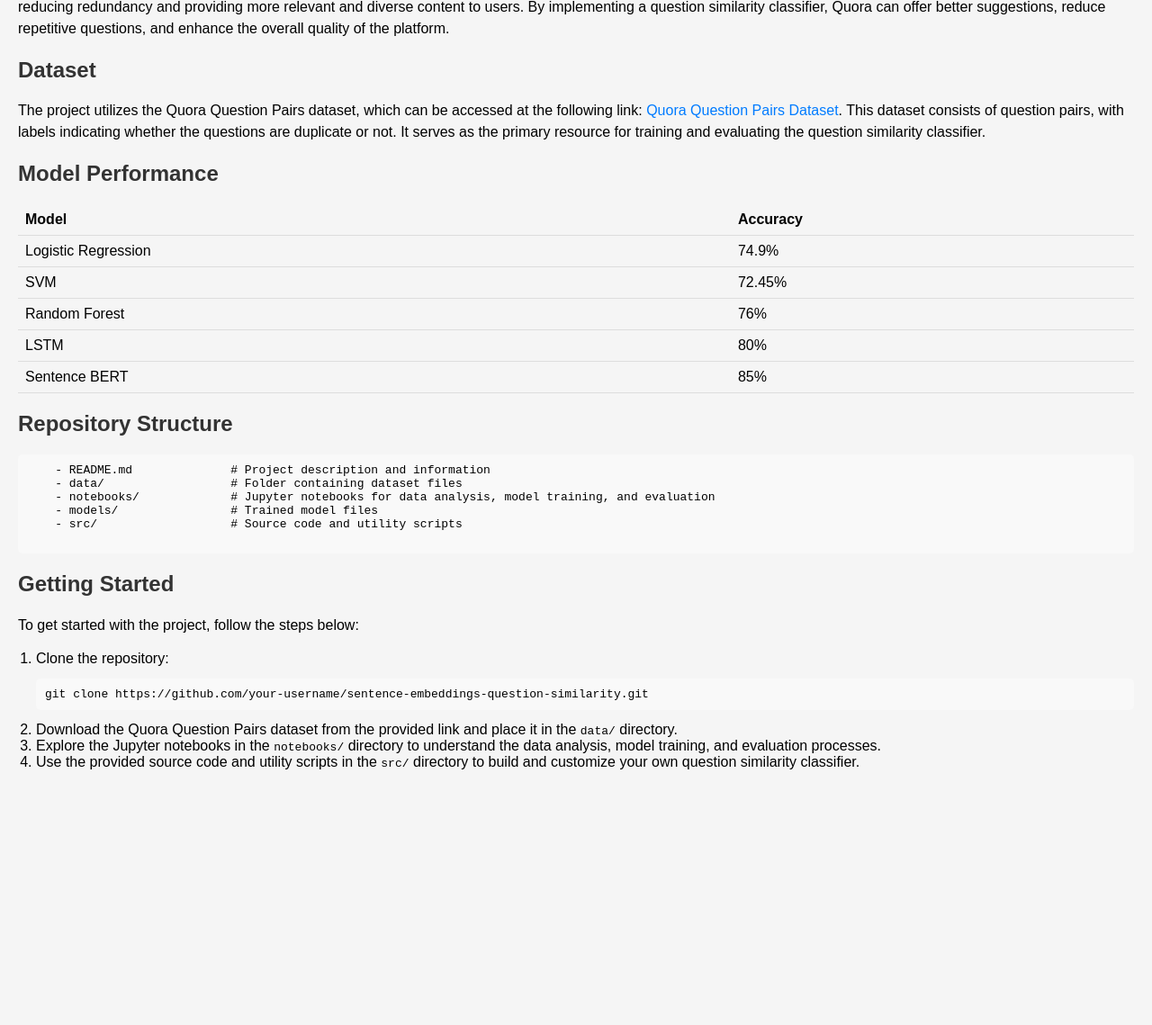
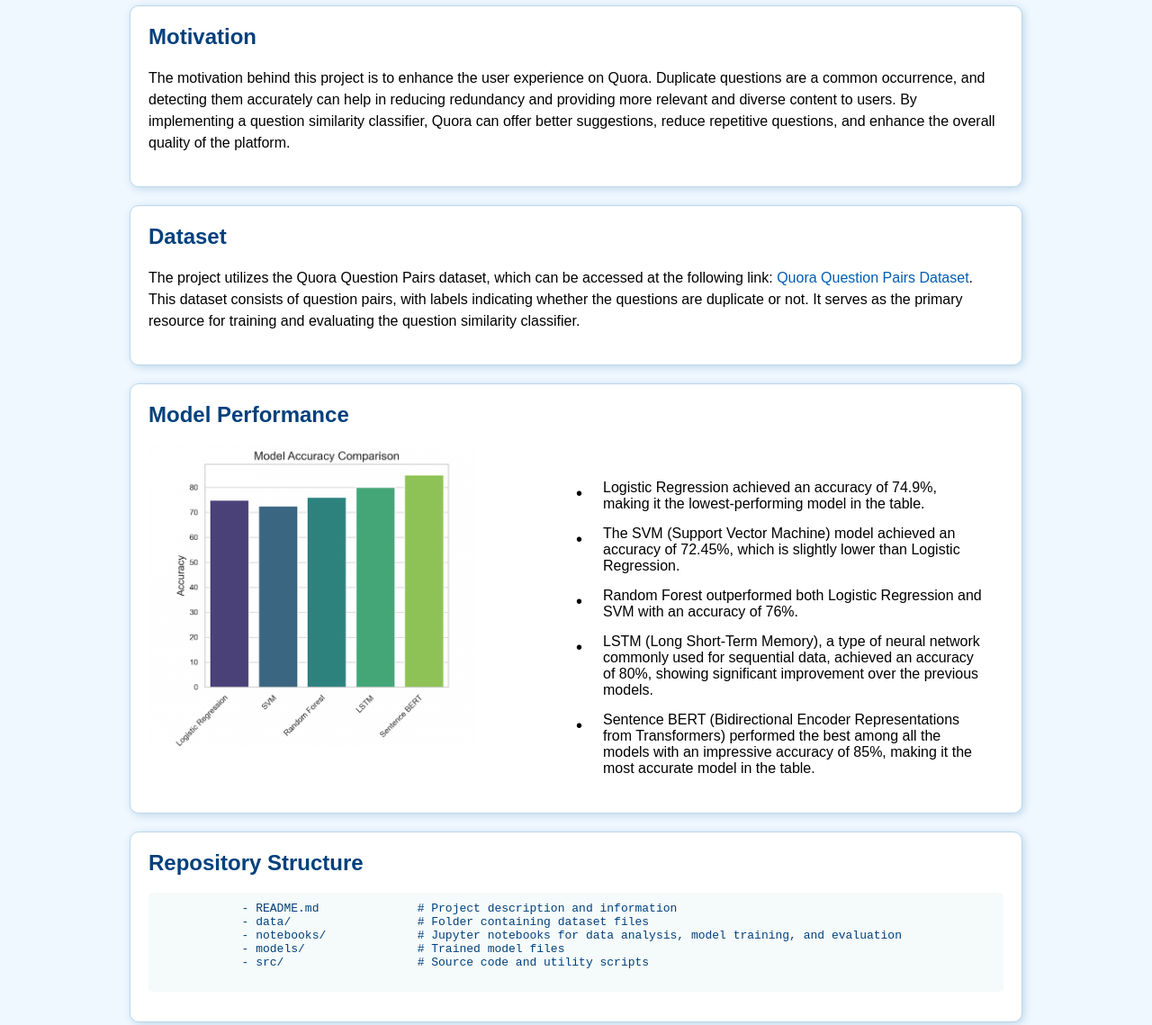
Before and after one commit to lovigoya/Sentence-Embeddings-for-Question-Similarity, a plain HTML site: page index.html in a window 1280 px wide. Shown: the part 272-1411 px from the top of the page at 90% size. Before the commit the page ends 1148 px from the top, so only its background shows below. Drawn offline with Linux system fonts and the light colour scheme.

Commit message:
revise html page

```diff
--- a/index.html
+++ b/index.html
@@ -3,40 +3,92 @@
     <head>
         <meta charset="UTF-8">
         <title>Sentence Embeddings for Question Similarity</title>
-    <style>
-        body {
-            font-family: Arial, sans-serif;
-            background-color: #f5f5f5;
-            margin: 20px;
+        <style> body { font-family: Arial, sans-serif; background-color: #f0f8ff; margin: 20px; }
+            h1, h2 {
+        color: #00407d;
+    }
+    .two-column-container {
+        display: flex;
+        width: 100%;
     }
 
-        h1, h2 {
-            color: #333;
+    .image-column {
+        flex: 1;
+    }
+
+    .styled-list {
+    list-style: none;
+    padding: 0;
+    margin: 0;
+}
+
+    .styled-list li {
+        position: relative;
+        padding-left: 30px;
+        margin-bottom: 15px;
+    }
+
+    .styled-list li:before {
+        content: "\2022";
+        position: absolute;
+        left: 0;
+        top: 4px;
+        font-size: 20px;
+    }
+
+    .styled-list li:last-child {
+        margin-bottom: 0;
+    }
+    .bullet-points-column {
+        flex: 1;
+        padding: 20px;
+    }
+
+    ul {
+        list-style-type: disc;
+        padding-left: 20px;
     }
 
     p {
         line-height: 1.5;
     }
 
+    .card {
+        background-color: #fff;
+        padding: 20px;
+        border: 1px solid #bed7eb;
+        border-radius: 10px;
+        box-shadow: 2px 2px 10px #bed7eb;
+        margin-bottom: 20px;
+    }
+
+    .card h2 {
+        color: #00407d;
+        margin-top: 0;
+    }
+
     table {
+        background-color: #f5fafa;
         border-collapse: collapse;
         width: 100%;
+        margin-bottom: 20px;
     }
 
     th, td {
         padding: 8px;
         text-align: left;
-            border-bottom: 1px solid #ddd;
+        border-bottom: 1px solid #c2d6e9;
     }
 
     tr:hover {
-            background-color: #f5f5f5;
+        background-color: #f0f8ff;
     }
 
     pre {
-            background-color: #f9f9f9;
+        background-color: #f5fafa;
         padding: 10px;
         border-radius: 5px;
+        color: #00407d;
     }
 
     ol {
@@ -44,7 +96,7 @@
     }
 
     a {
-            color: #007bff;
+        color: #005db2;
         text-decoration: none;
     }
 
@@ -52,51 +104,46 @@
         text-decoration: underline;
     }
 </style>
-</head>
-<body>
-    <h1>Sentence Embeddings for Question Similarity</h1>
-
+    </head> <body>
+        <div style="padding-left: 10%; padding-right: 10%; padding-top: 0%; padding-bottom: 5%;">
+        <h1>Sentence Embeddings for Question Similarity [<u><a href="https://github.com/lovigoya/Sentence-Embeddings-for-Question-Similarity" style="font-size: 25px; color: blue;">link</a></u>]</h1>
+        <div class="card">
             <h2>Project Description</h2>
 
             <p>The goal of this project is to build a Quora question similarity classifier that detects duplicate questions. The purpose is to enhance the user experience on Quora by providing better question suggestions, incorporating functionalities such as grammar check and question auto-complete.</p>
+        </div>
 
+        <div class="card">
             <h2>Motivation</h2>
 
             <p>The motivation behind this project is to enhance the user experience on Quora. Duplicate questions are a common occurrence, and detecting them accurately can help in reducing redundancy and providing more relevant and diverse content to users. By implementing a question similarity classifier, Quora can offer better suggestions, reduce repetitive questions, and enhance the overall quality of the platform.</p>
+        </div>
 
+        <div class="card">
             <h2>Dataset</h2>
 
             <p>The project utilizes the Quora Question Pairs dataset, which can be accessed at the following link: <a href="https://www.kaggle.com/competitions/quora-question-pairs/data">Quora Question Pairs Dataset</a>. This dataset consists of question pairs, with labels indicating whether the questions are duplicate or not. It serves as the primary resource for training and evaluating the question similarity classifier.</p>
+        </div>
 
+        <div class="card">
             <h2>Model Performance</h2>
+        <div class="two-column-container">
+            <div class="image-column">
+                <img src="artifacts/model_perfs.png" alt="Model Performance" style="width: 80%;height: auto;">
+            </div>
+            <div class="bullet-points-column" style="padding-top: 4%;">
+                <ul class="styled-list">
+                    <li>Logistic Regression achieved an accuracy of 74.9%, making it the lowest-performing model in the table.</li>
+                    <li>The SVM (Support Vector Machine) model achieved an accuracy of 72.45%, which is slightly lower than Logistic Regression.</li>
+                    <li>Random Forest outperformed both Logistic Regression and SVM with an accuracy of 76%.</li>
+                    <li>LSTM (Long Short-Term Memory), a type of neural network commonly used for sequential data, achieved an accuracy of 80%, showing significant improvement over the previous models.</li>
+                    <li>Sentence BERT (Bidirectional Encoder Representations from Transformers) performed the best among all the models with an impressive accuracy of 85%, making it the most accurate model in the table.</li>
+                </ul>
+            </div>
+        </div>
+        </div>
 
-    <table>
-        <tr>
-            <th>Model</th>
-            <th>Accuracy</th>
-        </tr>
-        <tr>
-            <td>Logistic Regression</td>
-            <td>74.9%</td>
-        </tr>
-        <tr>
-            <td>SVM</td>
-            <td>72.45%</td>
-        </tr>
-        <tr>
-            <td>Random Forest</td>
-            <td>76%</td>
-        </tr>
-        <tr>
-            <td>LSTM</td>
-            <td>80%</td>
-        </tr>
-        <tr>
-            <td>Sentence BERT</td>
-            <td>85%</td>
-        </tr>
-    </table>
-
+        <div class="card">
             <h2>Repository Structure</h2>
 
             <pre>
@@ -106,17 +153,24 @@
             - models/                # Trained model files
             - src/                   # Source code and utility scripts
             </pre>
+        </div>
 
+        <div class="card">
             <h2>Getting Started</h2>
 
             <p>To get started with the project, follow the steps below:</p>
 
-    <ol>
+            <ol class="styled-list">
                 <li>Clone the repository:</li>
-        <pre>git clone https://github.com/your-username/sentence-embeddings-question-similarity.git</pre>
+                <pre>https://github.com/lovigoya/Sentence-Embeddings-for-Question-Similarity.git</pre>
+
                 <li>Download the Quora Question Pairs dataset from the provided link and place it in the <code>data/</code> directory.</li>
+
                 <li>Explore the Jupyter notebooks in the <code>notebooks/</code> directory to understand the data analysis, model training, and evaluation processes.</li>
+
                 <li>Use the provided source code and utility scripts in the <code>src/</code> directory to build and customize your own question similarity classifier.</li>
             </ol>
-</body>
-</html>
+        </div>
+    </div>
+</div>
+    </body> </html>
```
Also changed, not shown: artifacts/model_perfs.png (added). Lines whose indentation alone changed are shown as unchanged.
